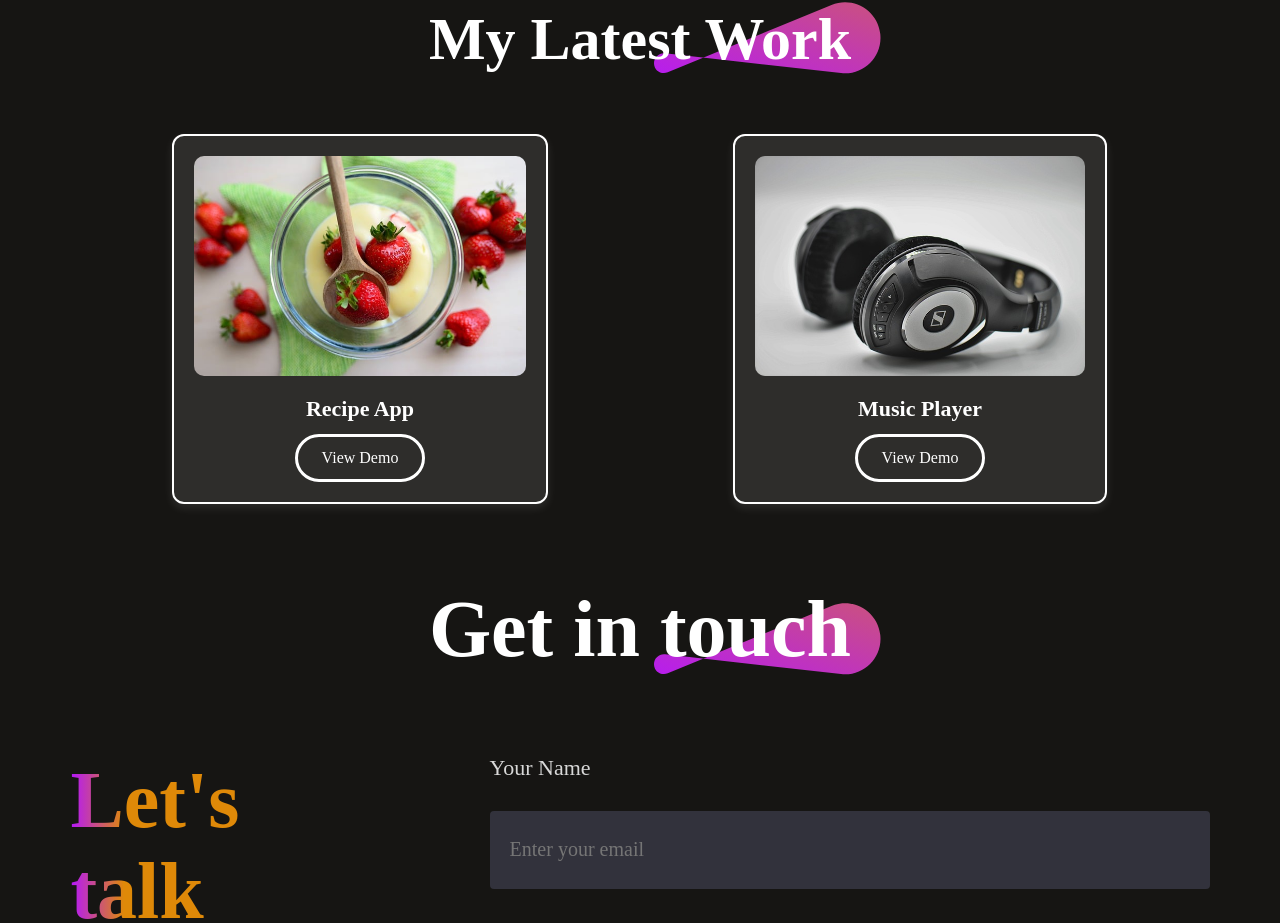
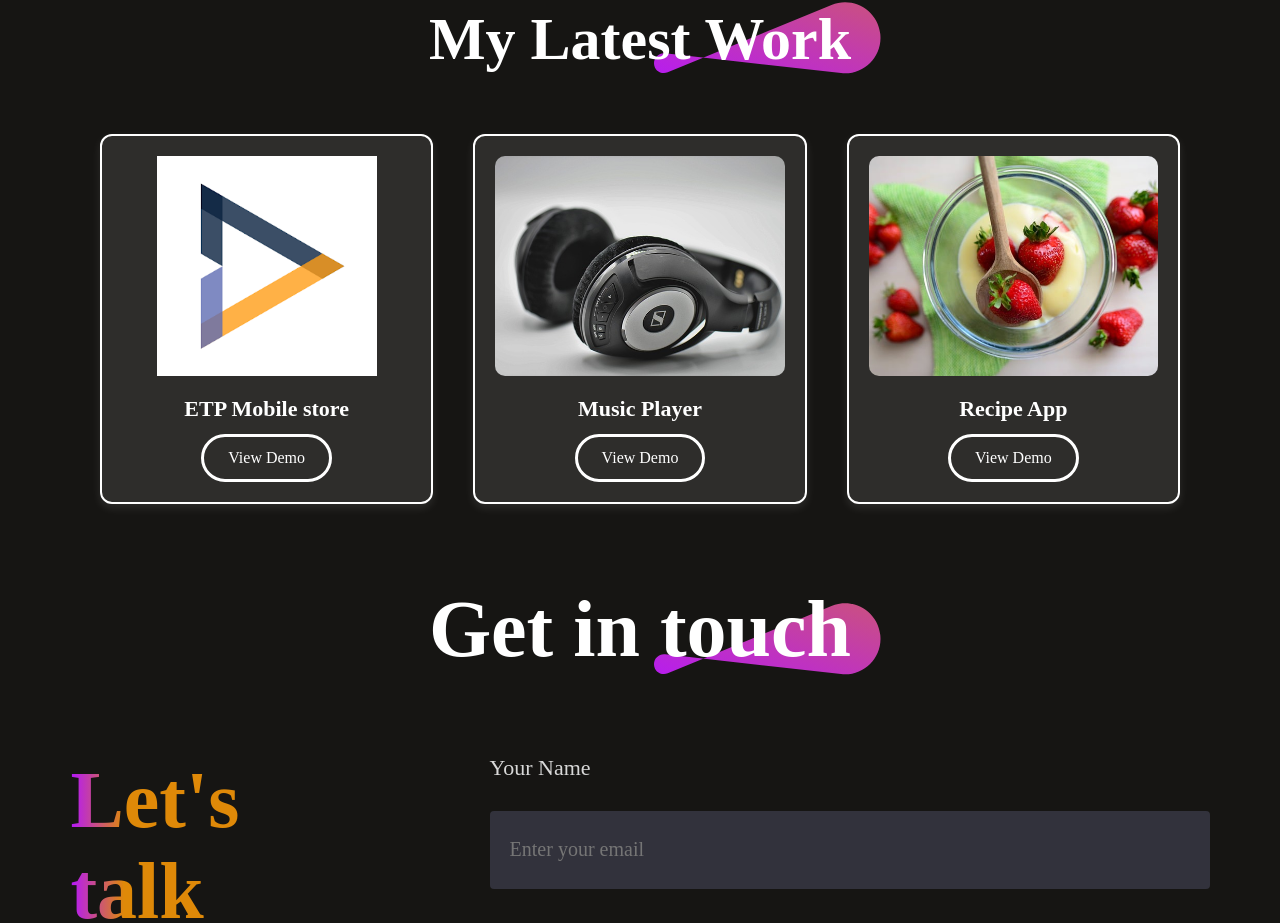
Before and after one commit to SaloniThete/my-portfolio, a React app: page / in a window 1280 px wide. Shown: the part 2953-3876 px from the top of the page. Built offline with nearby package versions, Linux system fonts and the light colour scheme; the HTML template or start-up script is replaced by a standard one.

Commit message:
added etp project

```diff
--- a/src/Components/MyWork/MyWork.jsx
+++ b/src/Components/MyWork/MyWork.jsx
@@ -3,6 +3,7 @@ import './MyWork.css'
 import theme_pattern from '../../assets/theme_pattern.svg'
 import project_img_1 from '../../assets/recipe.jpg'
 import project_img_2 from '../../assets/music.jpg'
+import etp from '../../assets/etpmobile.png'
 
 const MyWork = () => {
     return (
@@ -13,11 +14,12 @@ const MyWork = () => {
         </div>
 
         <div className="mywork-container">
-          <div className="mywork-card">
-            <img src={project_img_1} alt="Recipe App" />
+
+        <div className="mywork-card">
+            <img src={etp} alt="ETP Mobile store" />
             <div className="mywork-info">
-              <h2>Recipe App</h2>
-              <a href="" target='_blank' rel='noopener noreferrer' className="mywork-demo">View Demo</a>
+              <h2>ETP Mobile store</h2>
+              <a href="https://play.google.com/store/apps/details?id=com.etp.base&hl=en_IN&pli=1" target='_blank' rel='noopener noreferrer' className="mywork-demo">View Demo</a>
             </div>
           </div>
 
@@ -28,6 +30,15 @@ const MyWork = () => {
               <a href="https://music-player-rho-kohl.vercel.app/" target='_blank' rel='noopener noreferrer' className="mywork-demo">View Demo</a>
             </div>
           </div>
+
+          <div className="mywork-card">
+            <img src={project_img_1} alt="Recipe App" />
+            <div className="mywork-info">
+              <h2>Recipe App</h2>
+              <a href="" target='_blank' rel='noopener noreferrer' className="mywork-demo">View Demo</a>
+            </div>
+          </div>
+
         </div>
       </div>
     );
```
Also changed, not shown: src/assets/etpmobile.png (added).
